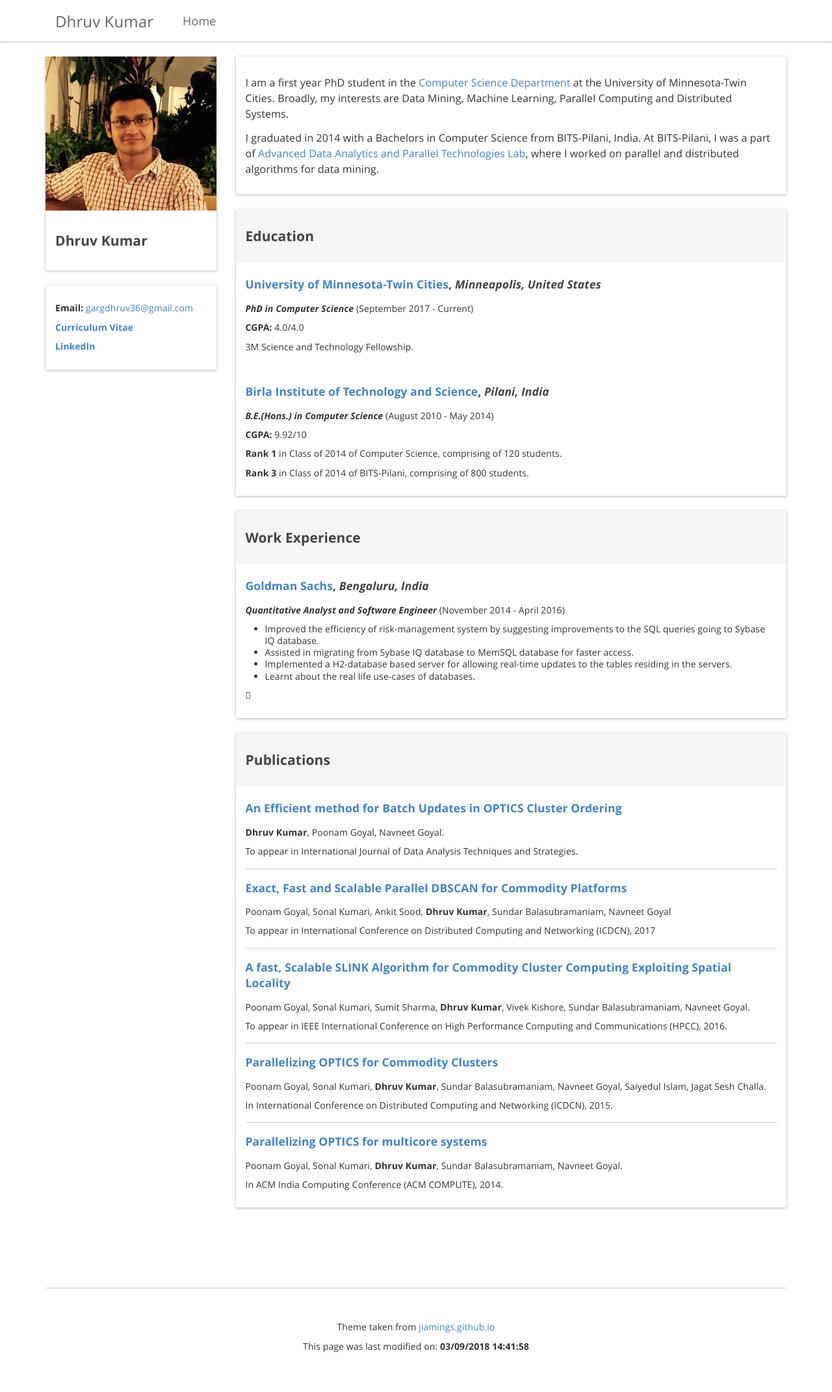
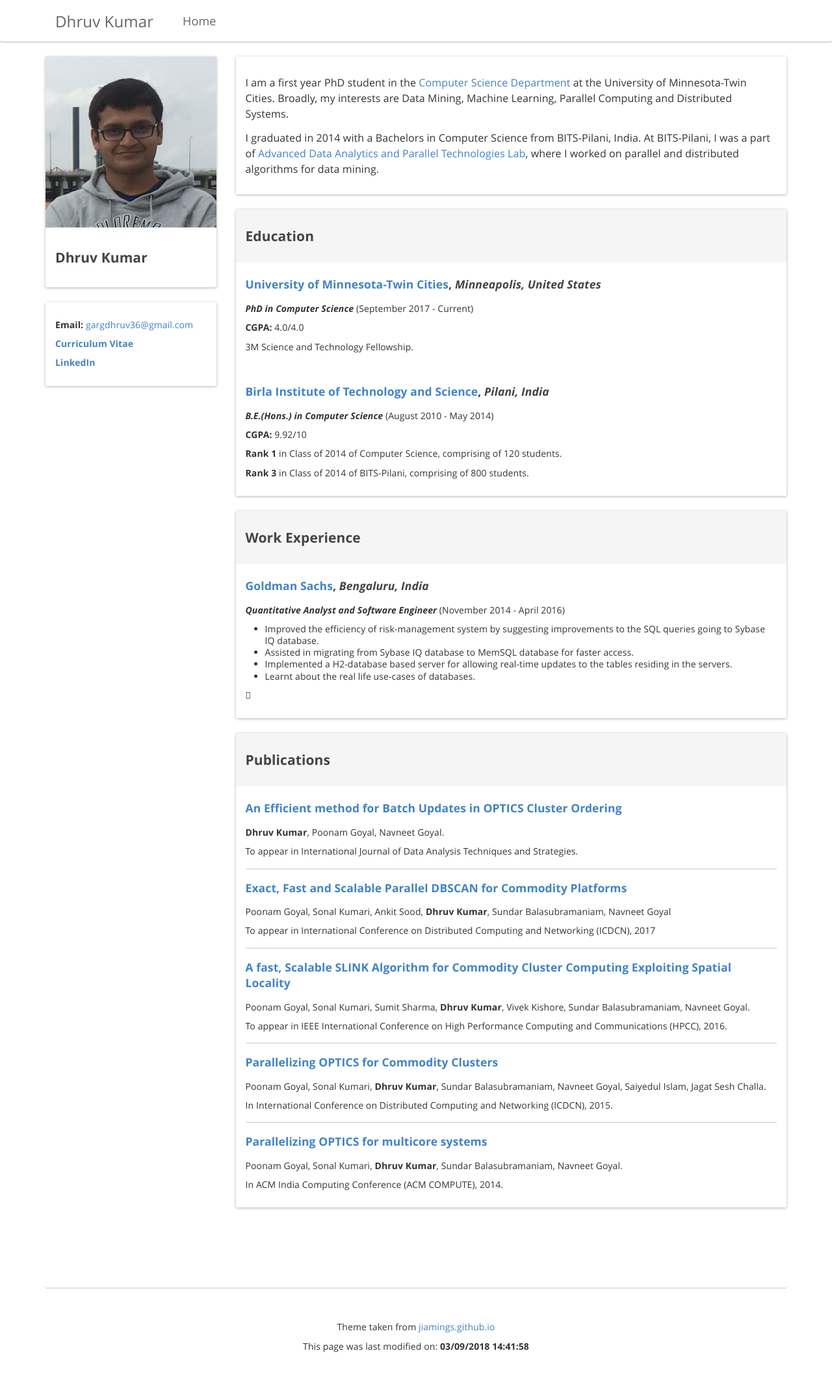
Before and after one commit to kudhru/old-personal-repo, a Jekyll site: the page built from index.html, in a window 1280 px wide. Shown: the whole page at 65% size. Built offline with Jekyll 4.4.1, drawn with Linux system fonts in a browser that asks for light colours; nearby versions of some CDN libraries.

Commit message:
try changing avatar

```diff
--- a/_includes/information.html
+++ b/_includes/information.html
@@ -1,5 +1,5 @@
 <div class="panel panel-default">
-    <img src="{{ site.baseurl }}/public/img/avatar.png" class="img-responsive" style="width: 100%;" alt="Dhruv Kumar">
+    <img src="{{ site.baseurl }}/public/img/avatar_1.JPG" class="img-responsive" style="width: 100%;" alt="Dhruv Kumar">
     <div class="panel-body">
 
         <h3>Dhruv Kumar</h3>
```
Also changed, not shown: public/img/avatar_1.JPG (added).
